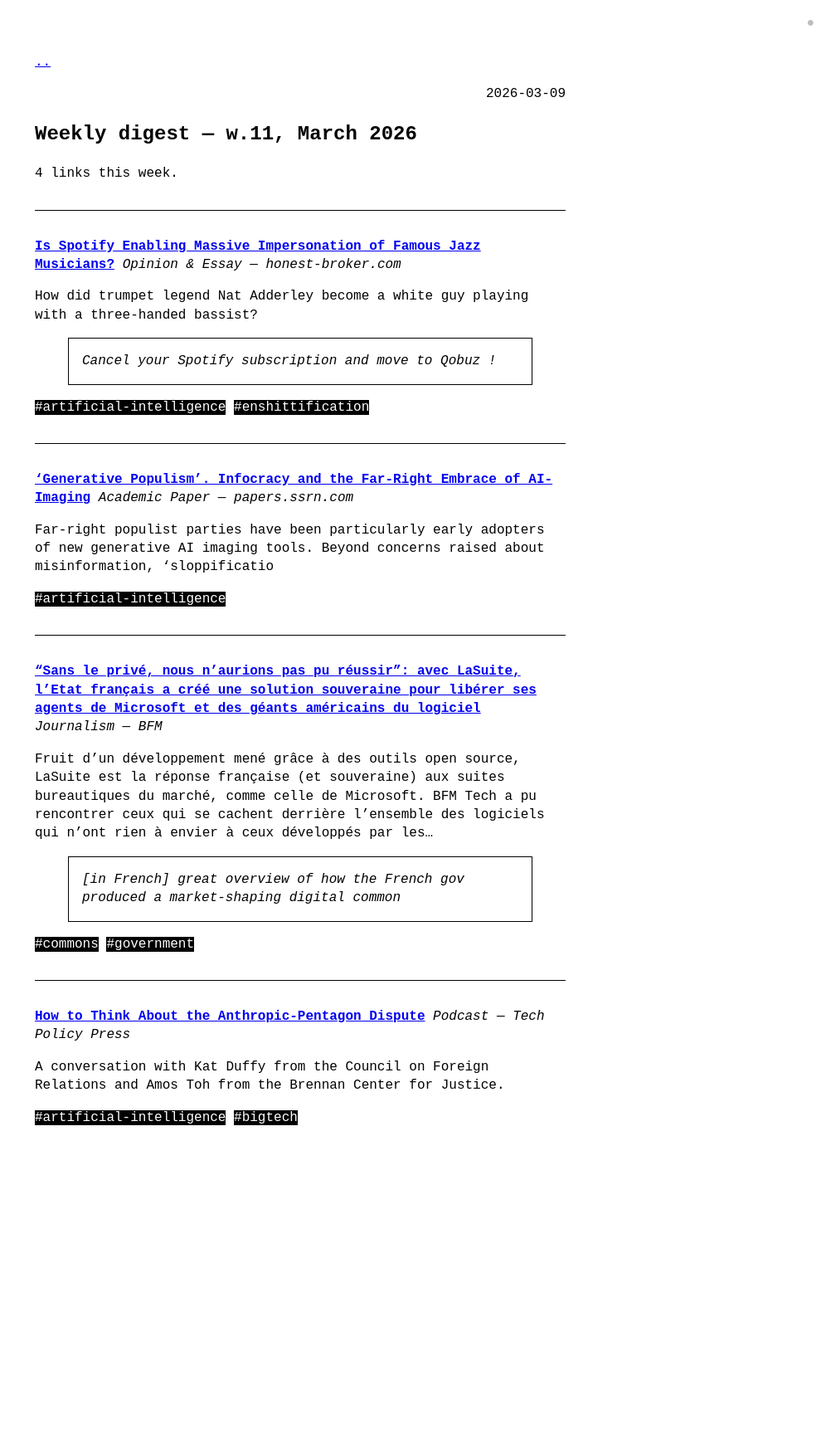
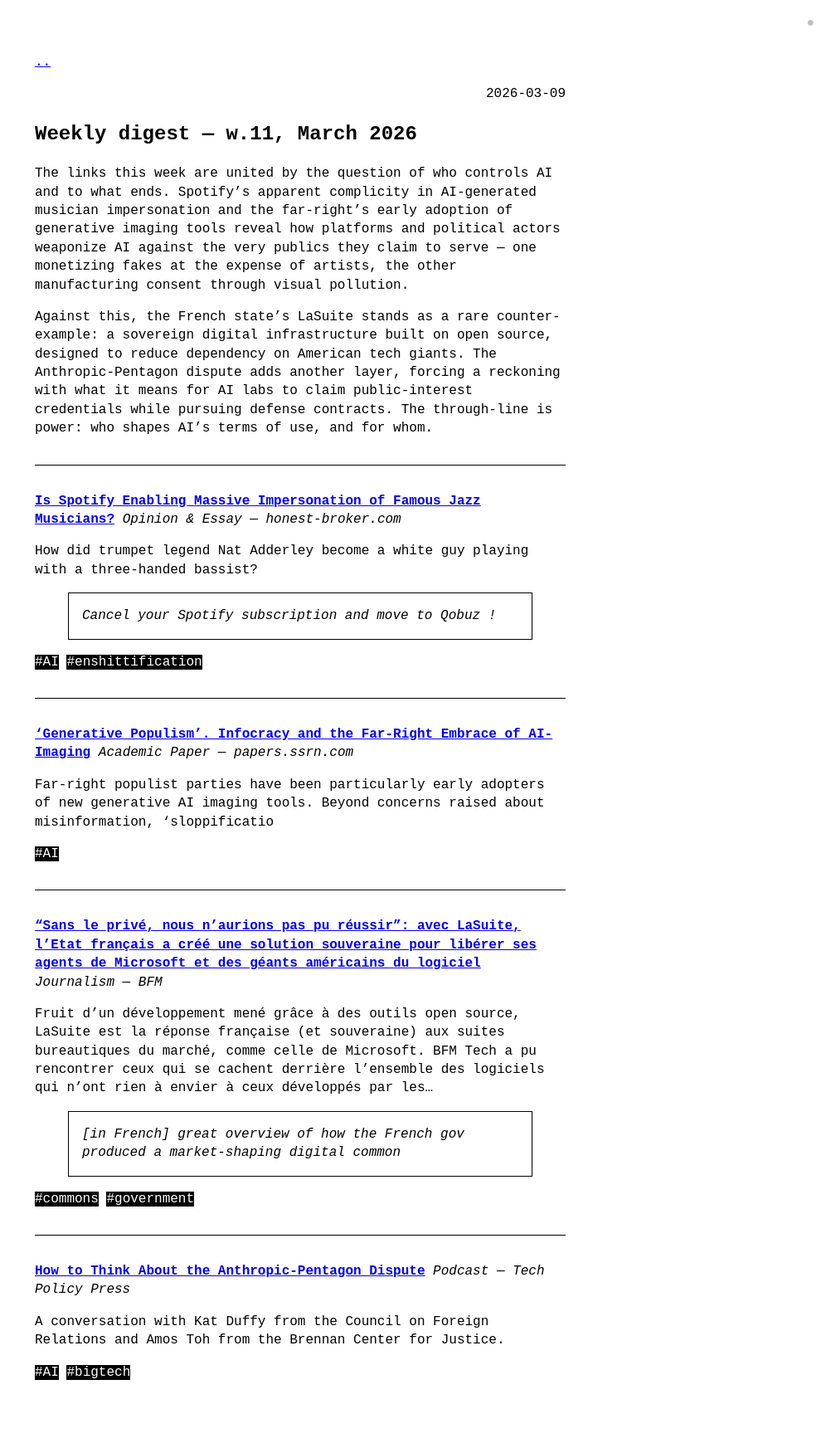
Before and after one commit to PLrolle/plrolle.github.io, a Jekyll site: the page built from _posts/2026-03-09-links-w11-2026.md, in a window 1280 px wide. Shown: the whole page at 83% size, without its empty margins (278-1280 px from the left). Built offline with Jekyll 4.4.1, drawn with Linux system fonts in a browser that asks for light colours; before the commit the page ends 1438 px from its top, so only the background shows below that.

Commit message:
Add w.11 2026 digest with AI intro
https://claude.ai/code/session_016X5NZqxTYQ8AbJZwpTqG24

```diff
--- a/_posts/2026-03-09-links-w11-2026.md
+++ b/_posts/2026-03-09-links-w11-2026.md
@@ -4,7 +4,9 @@ title: "Weekly digest — w.11, March 2026"
 date: 2026-03-09
 ---
 
-4 links this week.
+The links this week are united by the question of who controls AI and to what ends. Spotify's apparent complicity in AI-generated musician impersonation and the far-right's early adoption of generative imaging tools reveal how platforms and political actors weaponize AI against the very publics they claim to serve — one monetizing fakes at the expense of artists, the other manufacturing consent through visual pollution.
+
+Against this, the French state's LaSuite stands as a rare counter-example: a sovereign digital infrastructure built on open source, designed to reduce dependency on American tech giants. The Anthropic-Pentagon dispute adds another layer, forcing a reckoning with what it means for AI labs to claim public-interest credentials while pursuing defense contracts. The through-line is power: who shapes AI's terms of use, and for whom.
 
 ---
 
@@ -15,7 +17,7 @@ How did trumpet legend Nat Adderley become a white guy playing with a three-hand
 
 > Cancel your Spotify subscription and move to Qobuz !
 
-`#artificial-intelligence` `#enshittification`
+`#AI` `#enshittification`
 
 ---
 
@@ -24,7 +26,7 @@ How did trumpet legend Nat Adderley become a white guy playing with a three-hand
 
 Far-right populist parties have been particularly early adopters of new generative AI imaging tools. Beyond concerns raised about misinformation, 'sloppificatio
 
-`#artificial-intelligence`
+`#AI`
 
 ---
 
@@ -44,4 +46,4 @@ Fruit d'un développement mené grâce à des outils open source, LaSuite est la
 
 A conversation with Kat Duffy from the Council on Foreign Relations and Amos Toh from the Brennan Center for Justice.
 
-`#artificial-intelligence` `#bigtech`
+`#AI` `#bigtech`
```
